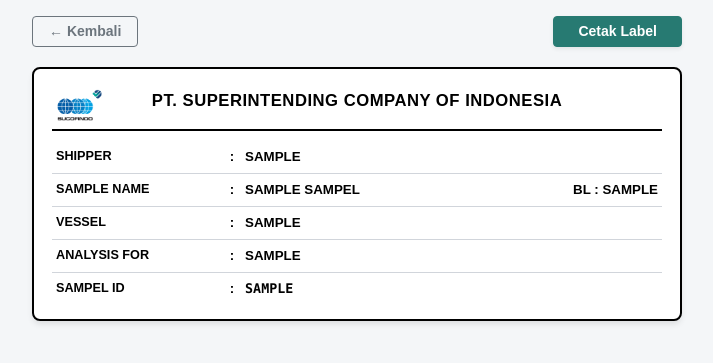
After one commit to nesyaahlm/e-arsipsci, a Laravel app: page /sampel/1/cetak-label in a window 1280 px wide. The commit adds this page. Shown: the top 363 px of the page, without its empty margins (283-996 px from the left). Run offline with Laravel 12, Linux system fonts and the light colour scheme; a user stored in the database is signed in; data comes from the database, SQL or seed files in the repository; tables that the repository leaves empty hold one stand-in row (values such as "Sample post").

Commit message:
cetak label di sampel admin

```diff
--- a/app/Http/Controllers/Admin/SampelController.php
+++ b/app/Http/Controllers/Admin/SampelController.php
@@ -117,6 +117,22 @@ class SampelController extends Controller
         return view('admin.sampel.edit', compact('sampel', 'layananList'));
     }
 
+    public function cetakLabel($id): View
+    {
+        $sampel = Sampel::with(['layanan', 'pengunggah'])->findOrFail($id);
+
+        DB::table('log_aktivitas')->insert([
+            'user_id' => Auth::id(),
+            'aktivitas' => 'mencetak_label_sampel',
+            'dokumen_id' => null,
+            'sampel_id' => $sampel->id,
+            'keterangan' => 'Mencetak label sampel ' . $sampel->nama_sampel,
+            'created_at' => now(),
+        ]);
+
+        return view('admin.sampel.cetak-label', compact('sampel'));
+    }
+
     public function update(Request $request, $id)
     {
         $sampel = Sampel::findOrFail($id);
--- /dev/null
+++ b/resources/views/admin/sampel/cetak-label.blade.php
@@ -0,0 +1,188 @@
+<!DOCTYPE html>
+<html lang="id">
+<head>
+    <meta charset="UTF-8">
+    <meta name="viewport" content="width=device-width, initial-scale=1.0">
+    <title>Cetak Label - {{ $sampel->kode_sampel }}</title>
+    <link href="https://cdn.jsdelivr.net/npm/bootstrap@5.3.3/dist/css/bootstrap.min.css" rel="stylesheet">
+    <style>
+        body {
+            background-color: #f4f6f8;
+            font-family: Arial, Helvetica, sans-serif;
+            color: #000000;
+        }
+
+        .label-container {
+            width: 100%;
+            max-width: 650px;
+            margin: 20px auto;
+            background: #ffffff;
+            border: 2px solid #000000;
+            border-radius: 8px;
+            padding: 14px 18px;
+            box-shadow: 0 4px 6px -1px rgba(0, 0, 0, 0.1);
+        }
+
+        .label-header {
+            position: relative;
+            display: flex;
+            align-items: center;
+            justify-content: center;
+            border-bottom: 2px solid #000000;
+            padding-bottom: 10px;
+            margin-bottom: 10px;
+            min-height: 48px;
+        }
+
+        .label-logo {
+            position: absolute;
+            left: 0;
+            top: 50%;
+            transform: translateY(-50%);
+            height: 38px;
+            width: auto;
+            object-fit: contain;
+        }
+
+        .label-header-title {
+            font-size: 12.5pt;
+            font-weight: 800;
+            letter-spacing: 0.5px;
+            text-transform: uppercase;
+            margin: 0;
+            color: #000000;
+            text-align: center;
+            padding: 0 45px;
+        }
+
+        .table-label {
+            width: 100%;
+            border-collapse: collapse;
+            font-size: 10pt;
+        }
+
+        .table-label td {
+            padding: 6px 4px;
+            vertical-align: middle;
+            border-bottom: 1px solid #d1d5db;
+        }
+
+        .table-label tr:last-child td {
+            border-bottom: none;
+        }
+
+        .field-title {
+            width: 28%;
+            font-weight: 700;
+            text-transform: uppercase;
+            font-size: 9.5pt;
+            color: #000000;
+        }
+
+        .field-colon {
+            width: 3%;
+            font-weight: 700;
+            text-align: center;
+        }
+
+        .field-value {
+            width: 69%;
+            font-weight: 600;
+            color: #000000;
+            text-transform: uppercase;
+        }
+
+        .btn-cetak {
+            background-color: #277a72;
+            border-color: #277a72;
+            color: #ffffff;
+        }
+
+        .btn-cetak:hover {
+            background-color: #1e5f58;
+            border-color: #1e5f58;
+            color: #ffffff;
+        }
+
+        @media print {
+            body {
+                background: none;
+                margin: 0;
+                padding: 0;
+            }
+
+            .no-print {
+                display: none !important;
+            }
+
+            .label-container {
+                box-shadow: none;
+                border: 2px solid #000000;
+                border-radius: 6px;
+                margin: 0;
+                max-width: 100%;
+                page-break-inside: avoid;
+            }
+
+            @page {
+                size: auto;
+                margin: 5mm;
+            }
+
+
+        }
+    </style>
+</head>
+<body>
+    <div class="container my-3 no-print">
+        <div class="d-flex justify-content-between align-items-center max-w-650 mx-auto" style="max-width: 650px;">
+            <a href="{{ route('admin.sampel.show', $sampel->id) }}" class="btn btn-outline-secondary btn-sm px-3 fw-semibold">
+                &larr; Kembali
+            </a>
+            <button onclick="window.print()" class="btn btn-cetak btn-sm px-4 fw-semibold shadow-sm">
+                Cetak Label
+            </button>
+        </div>
+    </div>
+
+    <div class="label-container">
+        <div class="label-header">
+            <img src="{{ asset('assets/sucofindo-nobg.png') }}" alt="Logo Sucofindo" class="label-logo">
+            <h1 class="label-header-title">PT. SUPERINTENDING COMPANY OF INDONESIA</h1>
+        </div>
+
+        <table class="table-label">
+            <tr>
+                <td class="field-title">SHIPPER</td>
+                <td class="field-colon">:</td>
+                <td class="field-value">{{ $sampel->shipper ?: '-' }}</td>
+            </tr>
+            <tr>
+                <td class="field-title">SAMPLE NAME</td>
+                <td class="field-colon">:</td>
+                <td class="field-value">
+                    <div class="d-flex justify-content-between align-items-center">
+                        <span>{{ $sampel->nama_sampel }}</span>
+                        <span class="ps-3 text-nowrap"><strong>BL :</strong> {{ $sampel->bill_of_lading ?: '-' }}</span>
+                    </div>
+                </td>
+            </tr>
+            <tr>
+                <td class="field-title">VESSEL</td>
+                <td class="field-colon">:</td>
+                <td class="field-value">{{ $sampel->vessel ?: '-' }}</td>
+            </tr>
+            <tr>
+                <td class="field-title">ANALYSIS FOR</td>
+                <td class="field-colon">:</td>
+                <td class="field-value">{{ $sampel->analysis_for }}</td>
+            </tr>
+            <tr>
+                <td class="field-title">SAMPEL ID</td>
+                <td class="field-colon">:</td>
+                <td class="field-value fw-bold font-monospace">{{ $sampel->kode_sampel }}</td>
+            </tr>
+        </table>
+    </div>
+</body>
+</html>
--- a/resources/views/admin/sampel/show.blade.php
+++ b/resources/views/admin/sampel/show.blade.php
@@ -27,6 +27,7 @@
         </div>
 
         <div class="d-flex gap-2">
+            <a href="{{ route('admin.sampel.cetak-label', $sampel->id) }}" target="_blank" class="btn btn-primary btn-sm fw-semibold px-3">Cetak Label</a>
             <a href="{{ route('admin.sampel.edit', $sampel->id) }}" class="btn btn-primary btn-sm fw-semibold px-3">Edit</a>
             <a href="{{ route('admin.sampel.index') }}" class="btn btn-outline-primary btn-sm fw-semibold px-3">Kembali</a>
         </div>
--- a/routes/web.php
+++ b/routes/web.php
@@ -73,6 +73,7 @@ Route::middleware(['auth', 'role:admin'])->group(function () {
     Route::post('/sampel', [AdminSampelController::class, 'store'])->name('admin.sampel.store');
     Route::get('/sampel/{sampel}', [AdminSampelController::class, 'show'])->whereNumber('sampel')->name('admin.sampel.show');
     Route::get('/sampel/{id}/edit', [AdminSampelController::class, 'edit'])->name('admin.sampel.edit');
+    Route::get('/sampel/{id}/cetak-label', [AdminSampelController::class, 'cetakLabel'])->name('admin.sampel.cetak-label');
     Route::put('/sampel/{id}', [AdminSampelController::class, 'update'])->name('admin.sampel.update');
     Route::delete('/sampel/{sampel}', [AdminSampelController::class, 'destroy'])->whereNumber('sampel')->name('admin.sampel.destroy');
 
```
Also changed, not shown: resources/views/admin/sampel/index.blade.php (+11 -0 lines).
